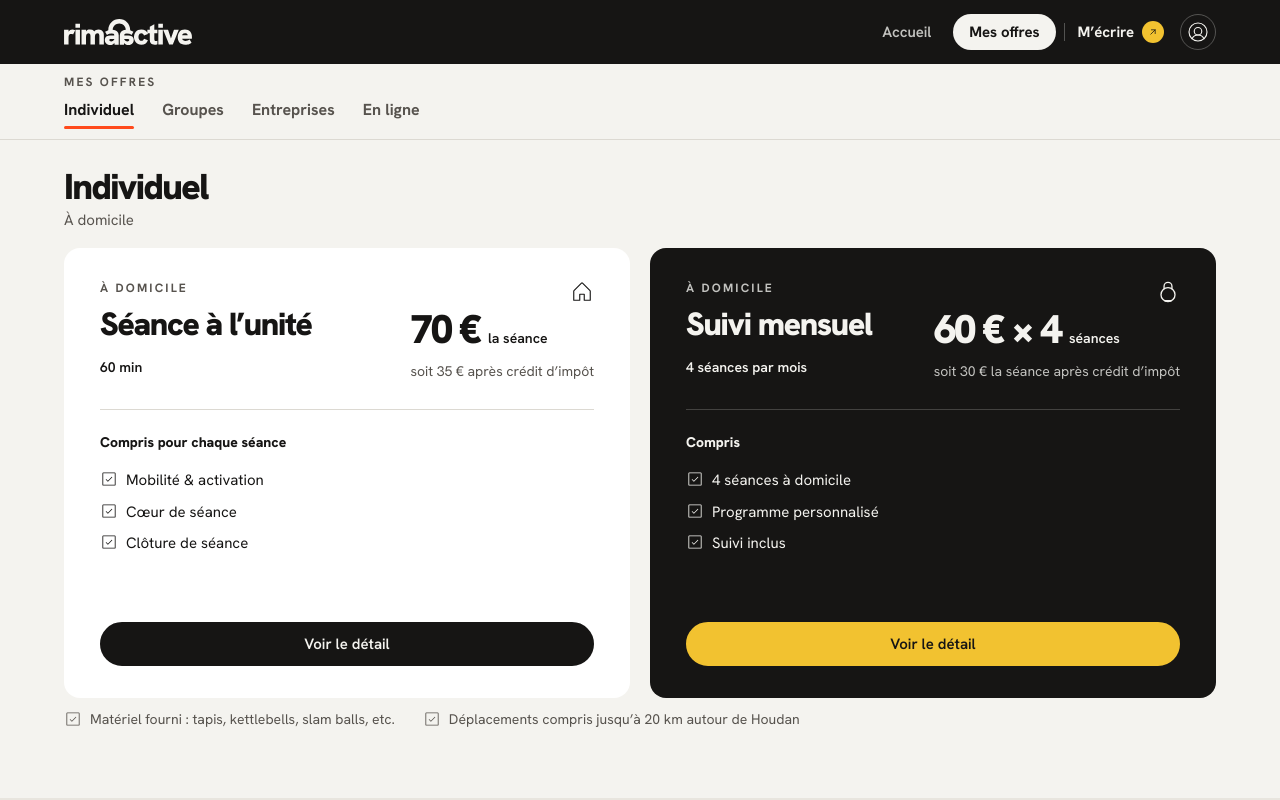
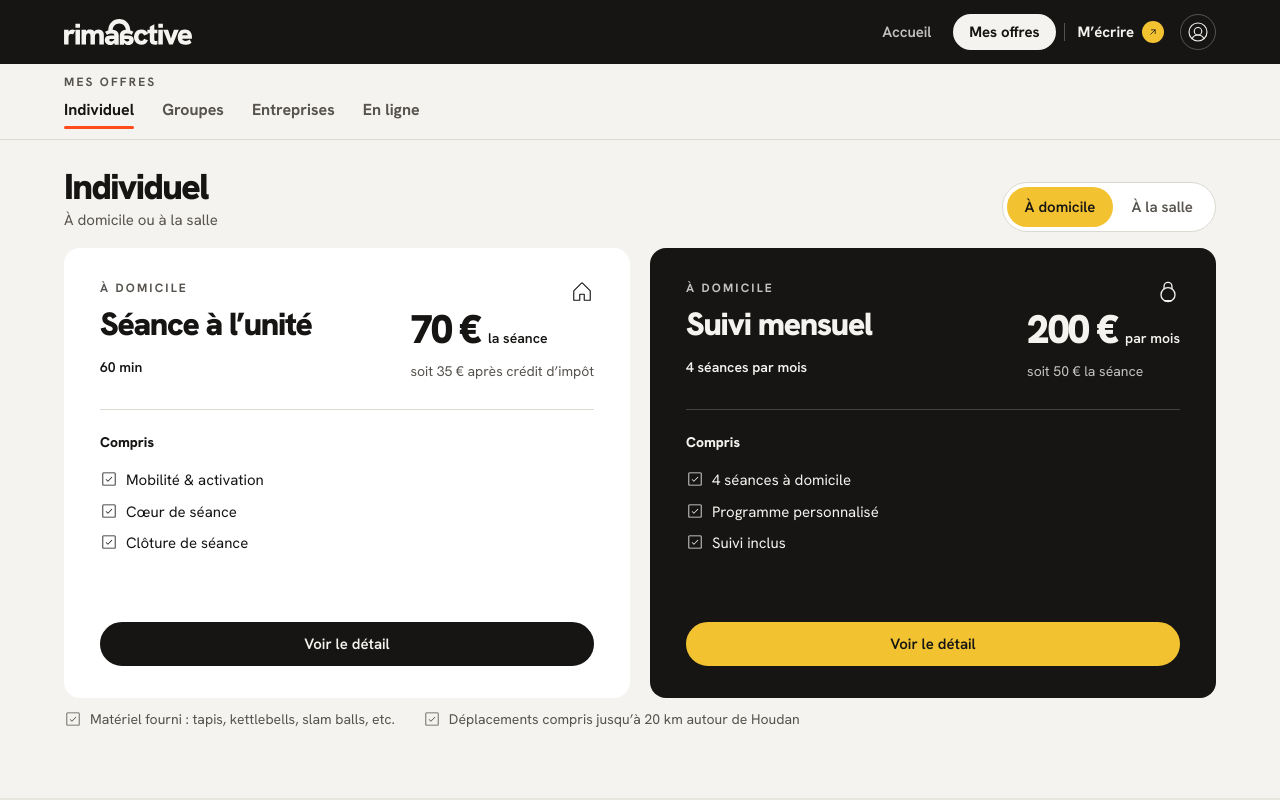
Before and after one commit to thomasroulland/rimaactive, a React (Vite) app: page /offres in a window 1280 px wide. Shown: the top 800 px of the page. Built offline with nearby package versions, Linux system fonts and the light colour scheme.

Commit message:
Individuel : bouton À domicile / À la salle, nouveaux prix, « Compris » sur toutes les cartes — proposition
Co-Authored-By: Claude Fable 5.2 <noreply@anthropic.com>
Claude-Session: https://claude.ai/code/session_01J8BpjS9NsTda4UHEMLi6pS

```diff
--- a/src/pages/Entreprises.jsx
+++ b/src/pages/Entreprises.jsx
@@ -18,7 +18,7 @@ export const PAGE = {
       surtitre: 'Jusqu’à 16 personnes',
       infos: '60\u00a0min · Devis gratuit sous 48\u00a0h',
       tarifs: [{ montant: 'Sur devis' }],
-      titrePoints: 'Compris pour chaque séance',
+      titrePoints: 'Compris',
       points: ['Mobilité & Activation : 7 à 10\u00a0min', 'Corps de séance : 40 à 50\u00a0min', 'Retour au calme : 3 à 5\u00a0min'],
       bouton: 'Demander un devis',
     },
--- a/src/pages/Groupes.jsx
+++ b/src/pages/Groupes.jsx
@@ -18,7 +18,7 @@ export const PAGE = {
       surtitre: '2 à 8 personnes',
       infos: '60\u00a0min',
       tarifs: [{ montant: '70\u00a0€', apres: 'la séance' }],
-      titrePoints: 'Compris pour chaque séance',
+      titrePoints: 'Compris',
       points: [
         // textes de Marie (10 novembre 2026) : intitulé en gras, puis la description
         ['Mobilité & activation', 'Un réveil articulaire et musculaire ciblé que nous faisons ensemble pour préparer le corps à l’effort en toute sécurité.'],
--- a/src/pages/Offres.jsx
+++ b/src/pages/Offres.jsx
@@ -10,10 +10,10 @@ import { PAGE as EN_LIGNE } from './EnLigne.jsx'
 
 // Page unique « Mes offres » (Marie, 10 novembre 2026) : une rubrique par offre, l'une sous l'autre.
 // Les bulles du haut restent visibles et amènent à chaque rubrique. Individuel garde les boutons
-// deux cartes visibles à la fois (le bouton « En salle » est retiré le 12 novembre 2026) ; les autres offres ont leur photo à côté de leur carte.
+// deux cartes visibles à la fois (« À domicile » / « À la salle », remis le 14 novembre 2026) ; les autres offres ont leur photo à côté de leur carte.
 // Un clic sur une carte (ou « Voir le détail ») l'ouvre en grand. Les formules et prix viennent des fichiers des pages.
 const RUBRIQUES = [
-  { id: 'individuel', page: INDIVIDUEL, sous: 'À domicile' },
+  { id: 'individuel', page: INDIVIDUEL, sous: 'À domicile ou à la salle' },
   { id: 'groupes', page: GROUPES, sous: 'À domicile ou en extérieur' },
   { id: 'entreprises', page: ENTREPRISES, sous: 'Dans vos locaux ou en extérieur' },
   { id: 'en-ligne', page: EN_LIGNE, sous: 'À distance' },
@@ -72,7 +72,7 @@ function Rubrique({ id, page, sous, fonce }) {
   const refDetail = useRef(null)
   const onglets = page.onglets
   const cartes = onglets ? page.cartes.filter((c) => onglets[actif].noms.includes(c.nom)) : page.cartes
-  const liste = page.liste ?? []
+  const liste = onglets?.[actif].liste ?? page.liste ?? []
   return (
     <section id={id} className={`offres-page__rubrique ${fonce ? 'offres-page__rubrique--fonce' : ''}`} aria-labelledby={`${id}-titre`}>
       <div className="conteneur">
--- a/src/pages/Particuliers.jsx
+++ b/src/pages/Particuliers.jsx
@@ -3,12 +3,19 @@ import photoIndividuel from '../assets/service-en-ligne.jpg'
 import PageService from '../components/PageService.jsx'
 import useTitre from '../components/useTitre.js'
 
-// Page Individuel : formules et prix donnés par Marie (mis à jour le 12 novembre 2026 : crédit d'impôt affiché, « En salle » retiré pour l'instant)
+// Page Individuel : formules et prix donnés par Marie (mis à jour le 14 novembre 2026 : bouton « À domicile » / « À la salle » remis, nouveaux prix)
 export const PAGE = {
   titre: 'Individuel',
   image: photoIndividuel,
   cadrage: '50% 45%',
   liste: ['Matériel fourni : tapis, kettlebells, slam balls, etc.', 'Déplacements compris jusqu’à 20\u00a0km autour de Houdan'],
+  // deux boutons pour choisir À domicile / À la salle (remis par Marie le 14 novembre 2026) ;
+  // page.cartes garde toutes les formules (le formulaire de contact s'en sert)
+  onglets: [
+    { nom: 'À domicile', noms: ['Séance à l’unité à domicile', 'Suivi mensuel à domicile'] },
+    // à la salle, pas de déplacement : la ligne « Déplacements compris » ne s'affiche pas
+    { nom: 'À la salle', noms: ['Séance à l’unité à la salle', 'Suivi mensuel à la salle'], liste: ['Matériel fourni : tapis, kettlebells, slam balls, etc.'] },
+  ],
   note: 'TVA non applicable, art. 293\u00a0B du CGI.',
   cartes: [
     {
@@ -20,7 +27,7 @@ export const PAGE = {
       surtitre: 'À domicile',
       infos: '60\u00a0min',
       tarifs: [{ montant: '70\u00a0€', apres: 'la séance', detail: 'soit 35\u00a0€ après crédit d’impôt' }],
-      titrePoints: 'Compris pour chaque séance',
+      titrePoints: 'Compris',
       points: [
         // textes de Marie (10 novembre 2026) : intitulé en gras, puis la description
         ['Mobilité & activation', 'Un réveil articulaire et musculaire ciblé que nous faisons ensemble pour préparer votre corps à l’effort en toute sécurité.'],
@@ -36,9 +43,38 @@ export const PAGE = {
       picto: 'kettlebell',
       surtitre: 'À domicile',
       infos: '4 séances par mois',
-      tarifs: [{ montant: '60\u00a0€\u00a0×\u00a04', apres: 'séances', detail: 'soit 30\u00a0€ la séance après crédit d’impôt' }],
+      tarifs: [{ montant: '200\u00a0€', apres: 'par mois', detail: 'soit 50\u00a0€ la séance' }],
       titrePoints: 'Compris',
       points: ['4 séances à domicile', 'Programme personnalisé', 'Suivi inclus'],
+      sombre: true,
+    },
+    {
+      nom: 'Séance à l’unité à la salle',
+      // « Pour qui ? » repris des informations du site (provisoire : à remplacer par le texte de Marie)
+      pourQui: 'Une personne, à la salle, quel que soit votre niveau.',
+      titre: 'Séance à l’unité',
+      picto: 'barbell',
+      surtitre: 'À la salle',
+      infos: '60\u00a0min',
+      tarifs: [{ montant: '60\u00a0€', apres: 'la séance' }],
+      titrePoints: 'Compris',
+      points: [
+        ['Mobilité & activation', 'Un réveil articulaire et musculaire ciblé que nous faisons ensemble pour préparer votre corps à l’effort en toute sécurité.'],
+        ['Cœur de séance', 'L’apprentissage des mouvements fondamentaux et le renforcement musculaire à travers des exercices ciblés que je choisis selon vos objectifs.'],
+        ['Clôture de séance', 'Un bloc de fin sur mesure selon votre énergie du jour et vos objectifs spécifiques (travail de l’endurance, renforcement postural ou retour au calme).'],
+      ],
+    },
+    {
+      nom: 'Suivi mensuel à la salle',
+      // « Pour qui ? » repris des informations du site (provisoire : à remplacer par le texte de Marie)
+      pourQui: 'Une personne, à la salle, qui veut un suivi régulier : 4 séances par mois.',
+      titre: 'Suivi mensuel',
+      picto: 'kettlebell',
+      surtitre: 'À la salle',
+      infos: '4 séances par mois',
+      tarifs: [{ montant: '180\u00a0€', apres: 'par mois', detail: 'soit 45\u00a0€ la séance' }],
+      titrePoints: 'Compris',
+      points: ['4 séances à la salle', 'Programme personnalisé', 'Suivi inclus'],
       sombre: true,
     },
   ],
```
Also changed, not shown: 1 other file (tests, documents, lock files or other folders).
